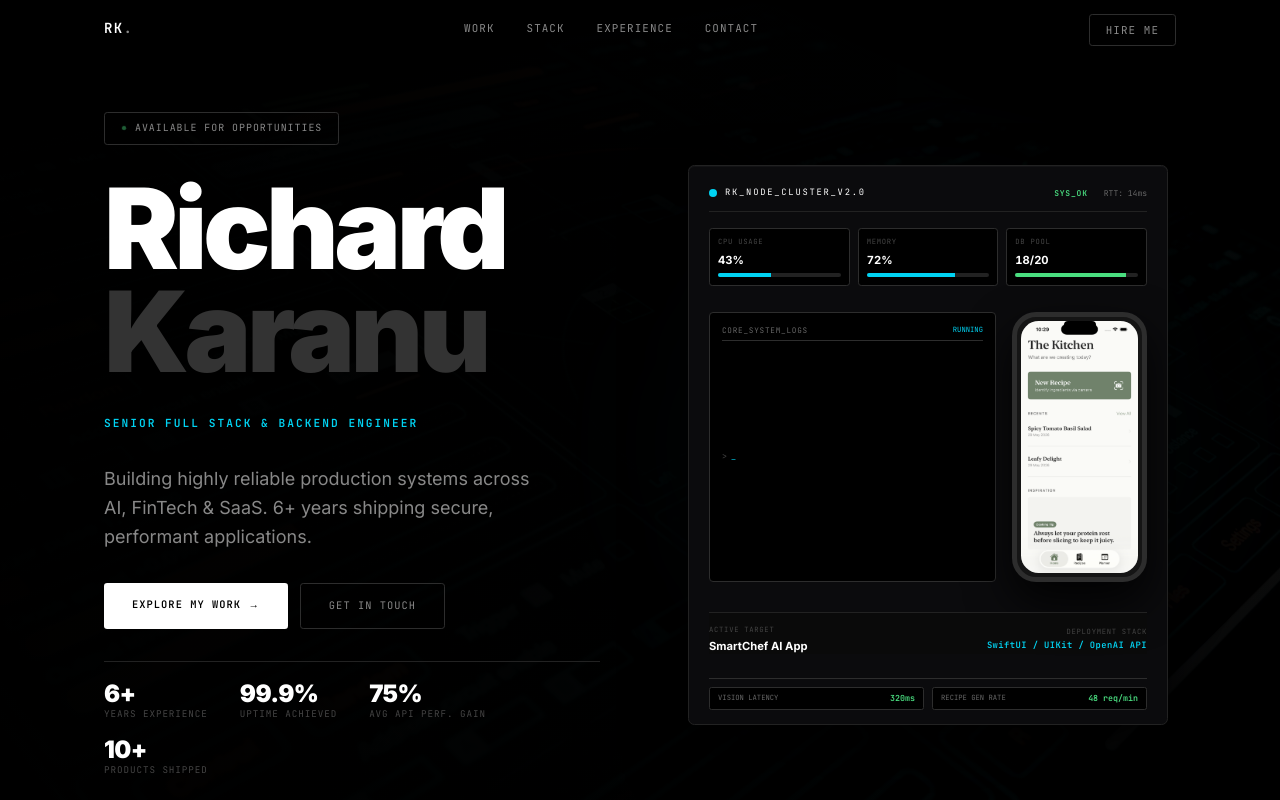
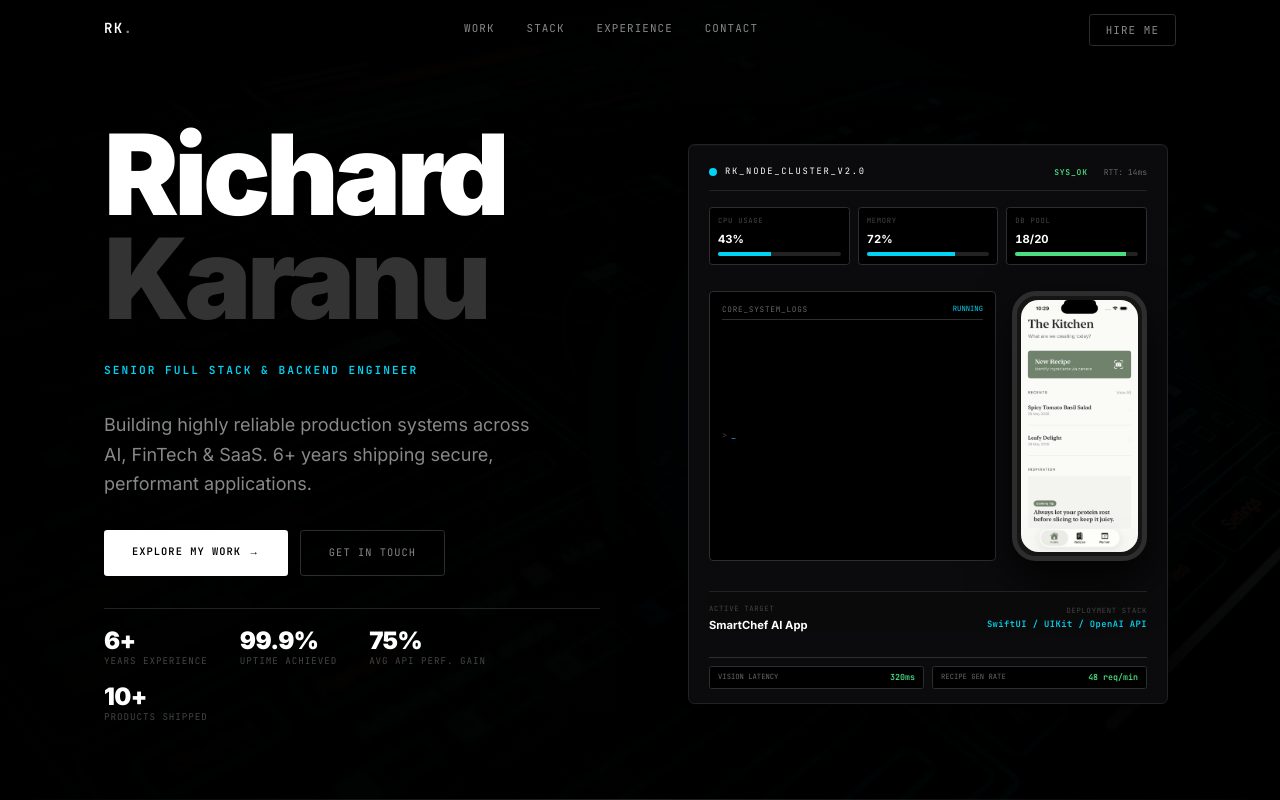
Before and after one commit to zaibaki/richard-portfolio, a Next.js app: page / in a window 1280 px wide. Shown: the top 800 px of the page. Built offline with nearby package versions, Linux system fonts and the light colour scheme.

Commit message:
feat: Remove Available for Opportunities badge from Hero

```diff
--- a/components/Hero.tsx
+++ b/components/Hero.tsx
@@ -179,17 +179,7 @@ export default function Hero() {
         {/* ── Left: text ── */}
         <div className="flex flex-col gap-8">
 
-          {/* Hire Me CTA — top of hero */}
-          <div className="float-up-1">
-            <a
-              href="mailto:thisforrichard@gmail.com"
-              className="inline-flex items-center gap-2 font-mono text-[0.62rem] tracking-widest uppercase border border-ink-6 text-smoke hover:border-smoke hover:text-paper transition-all px-4 py-2"
-              style={{ borderRadius: "0.2rem" }}
-            >
-              <span className="w-1.5 h-1.5 rounded-full bg-[#4ade80]" style={{ animation: "pulse-dot 2.5s ease-in-out infinite" }} />
-              Available for Opportunities
-            </a>
-          </div>
+
 
           {/* Name */}
           <div className="float-up-2">
```
